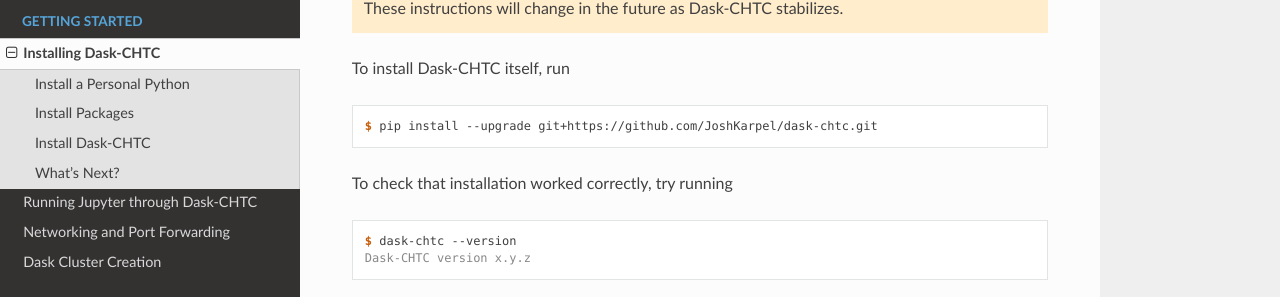
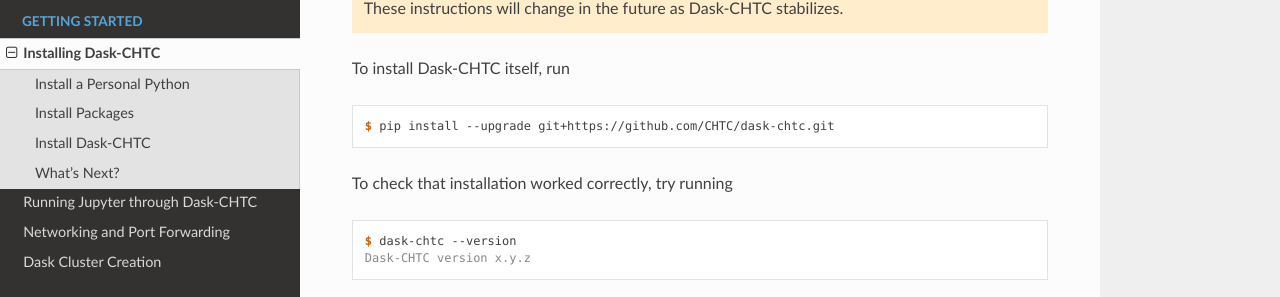
Before and after one commit to CHTC/dask-chtc, a Sphinx documentation site: the page built from docs/source/installation.rst, in a window 1280 px wide and 900 px high, scrolled down 2031 px. Shown: the part 141-438 px from the top of the window. Built offline with Sphinx 7.4.7 and the Read the Docs theme 2.0.0, drawn with Linux system fonts in a browser that asks for light colours; some of the changed lines change nothing that is shown.

Commit message:
Change upstream repo

```diff
--- a/docs/source/installation.rst
+++ b/docs/source/installation.rst
@@ -126,7 +126,7 @@
 
 .. code-block:: console
 
-    $ pip install --upgrade git+https://github.com/JoshKarpel/dask-chtc.git
+    $ pip install --upgrade git+https://github.com/CHTC/dask-chtc.git
 
 To check that installation worked correctly, try running
 
@@ -137,7 +137,7 @@
 
 If you don't see the version message or some error occurs, try re-installing.
 If that fails, please
-`let us know <https://github.com/JoshKarpel/dask-chtc/issues>`_.
+`let us know <https://github.com/CHTC/dask-chtc/issues>`_.
 
 What's Next?
 ------------
```
